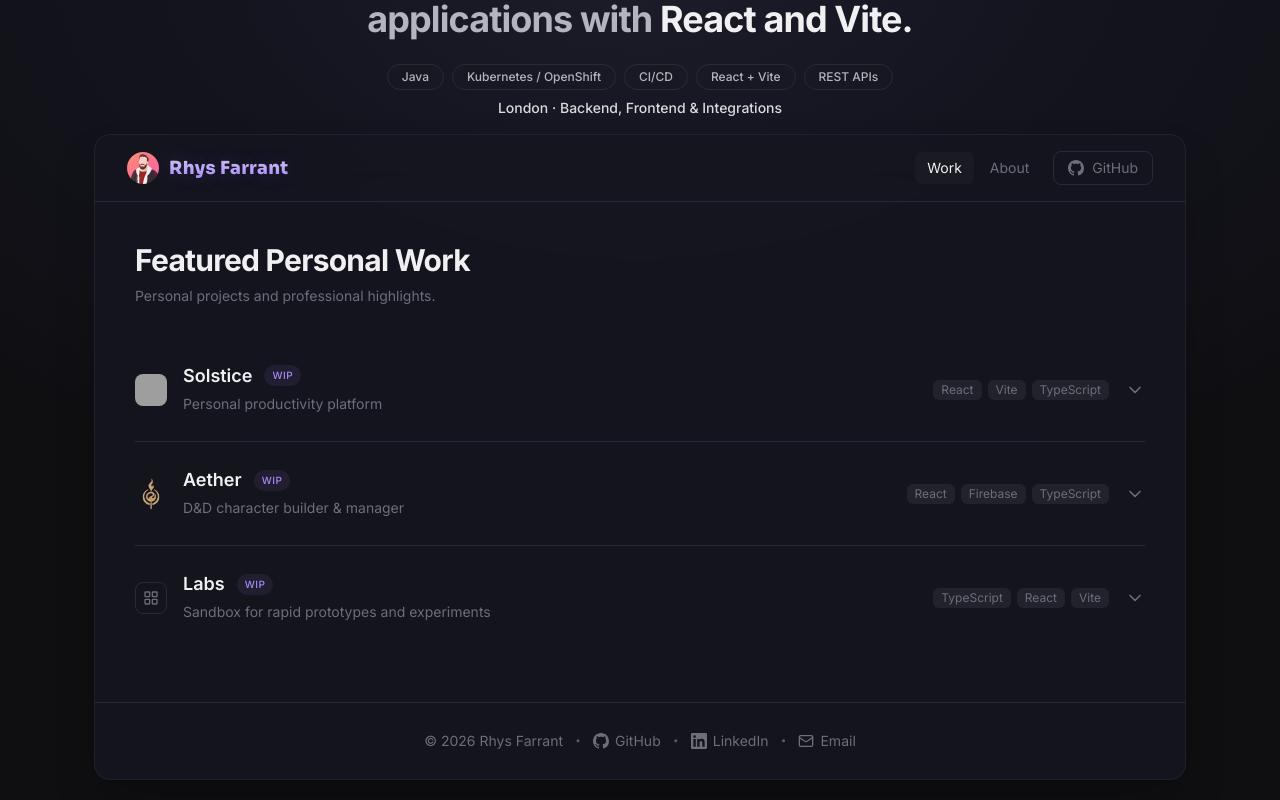
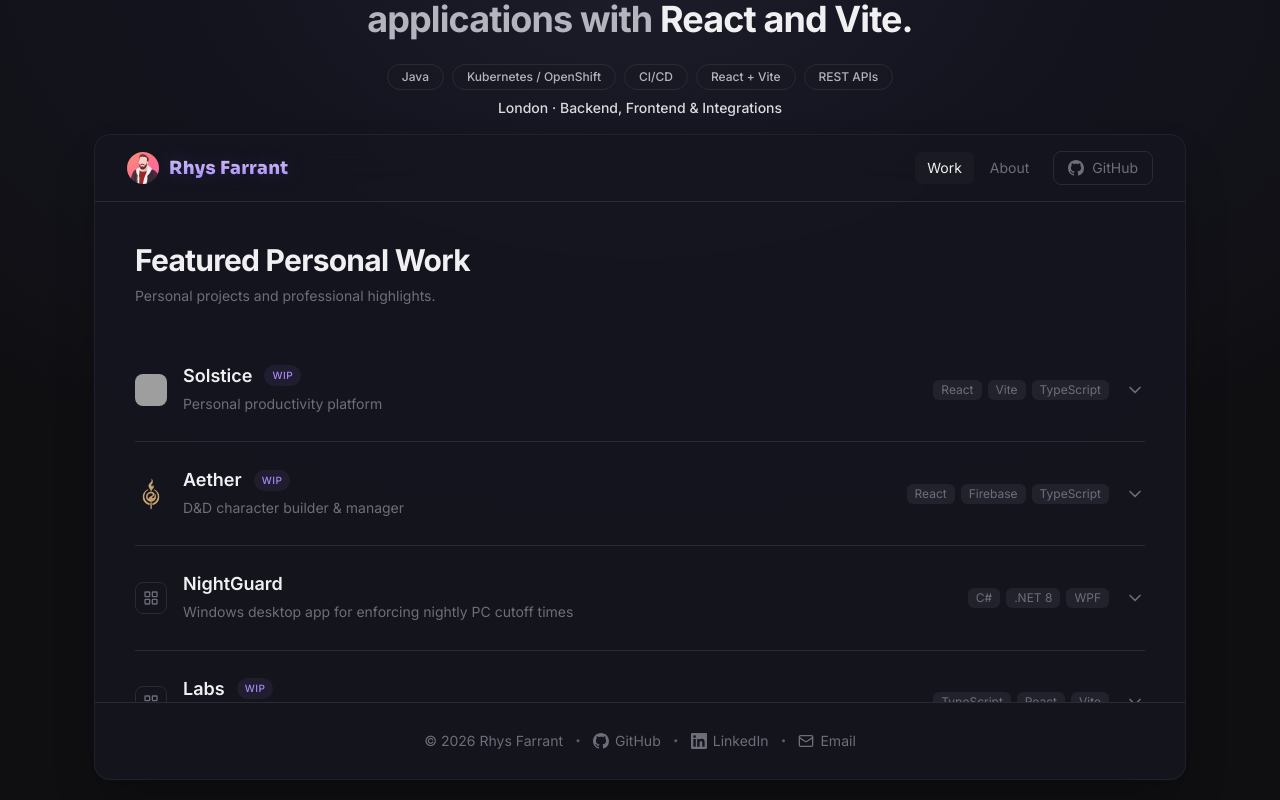
Before and after one commit to RhysFarrant/RhysFarrant, a React (Vite) app: page / in a window 1280 px wide. Shown: the part 292-1092 px from the top of the page. Built offline with nearby package versions, Linux system fonts and the light colour scheme; grey boxes are pictures that could not be loaded.

Commit message:
Adding NightGuard to projects

```diff
--- a/src/components/project/ProjectAccordion.tsx
+++ b/src/components/project/ProjectAccordion.tsx
@@ -155,7 +155,7 @@ export default function ProjectAccordion({ projects }: ProjectAccordionProps) {
                         rel="noopener noreferrer"
                         className="inline-flex items-center gap-1.5 text-sm font-medium text-accent transition-colors hover:text-text-primary"
                       >
-                        Live
+                        {project.liveLabel ?? 'Live'}
                         <svg
                           className="h-3.5 w-3.5"
                           viewBox="0 0 24 24"
--- a/src/data/projects.ts
+++ b/src/data/projects.ts
@@ -7,6 +7,7 @@ export type Project = {
   stack: string[]
   highlights: string[]
   liveUrl?: string
+  liveLabel?: string
   repoUrl?: string
   featured?: boolean
   wip?: boolean
@@ -48,6 +49,23 @@ export const projects: Project[] = [
     wip: true,
   },
   {
+    id: 'nightguard',
+    name: 'NightGuard',
+    tagline: 'Windows desktop app for enforcing nightly PC cutoff times',
+    description:
+      'A Windows-only desktop app built to help enforce a configured bedtime by tracking the active countdown, persisting session state, and preparing the foundation for reminders and lockout-style enforcement.',
+    stack: ['C#', '.NET 8', 'WPF', 'xUnit'],
+    highlights: [
+      'Desktop app for configuring bedtime targets and active days',
+      'Persistent settings and session state stored in AppData',
+      'Scheduling and persistence logic covered by unit tests',
+    ],
+    liveUrl: 'https://github.com/RhysFarrant/NightGuard/releases/tag/1.0',
+    liveLabel: 'Release',
+    repoUrl: 'https://github.com/RhysFarrant/NightGuard',
+    featured: true,
+  },
+  {
     id: 'labs',
     name: 'Labs',
     tagline: 'Sandbox for rapid prototypes and experiments',
```
